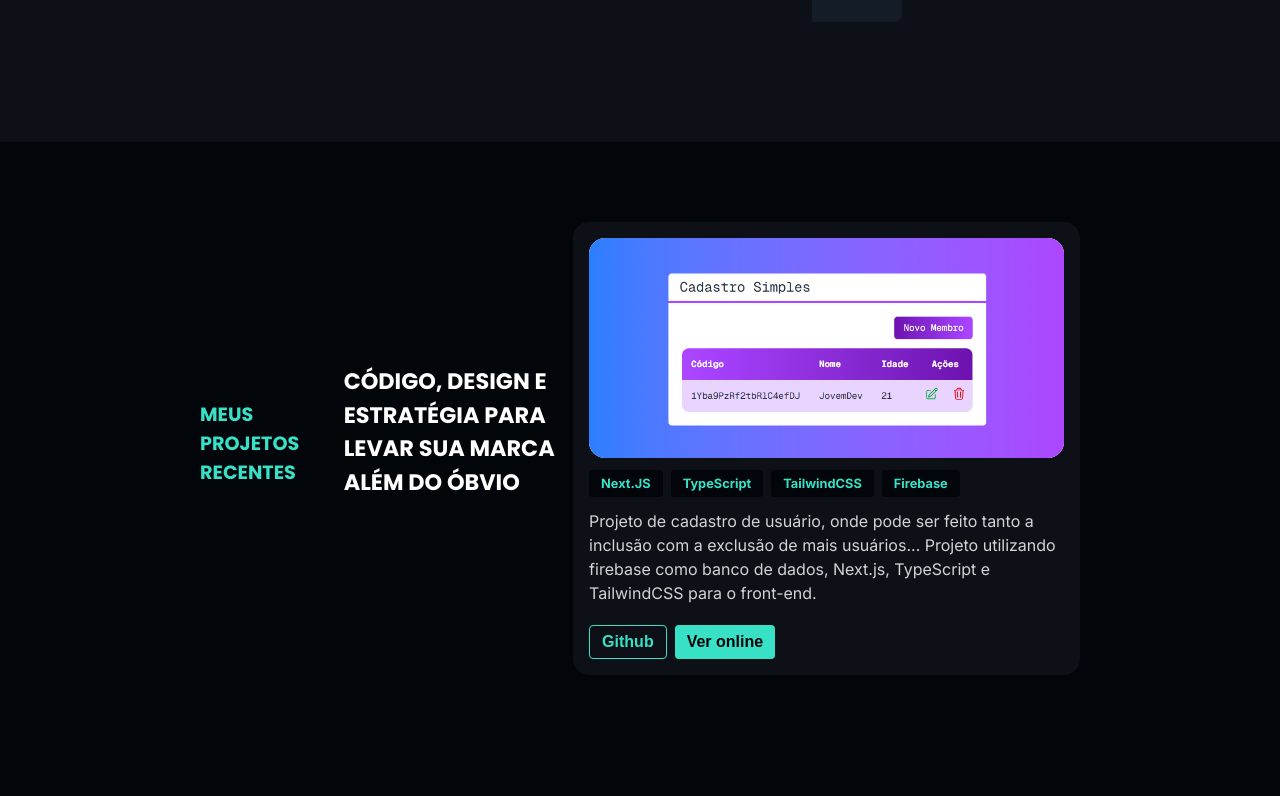
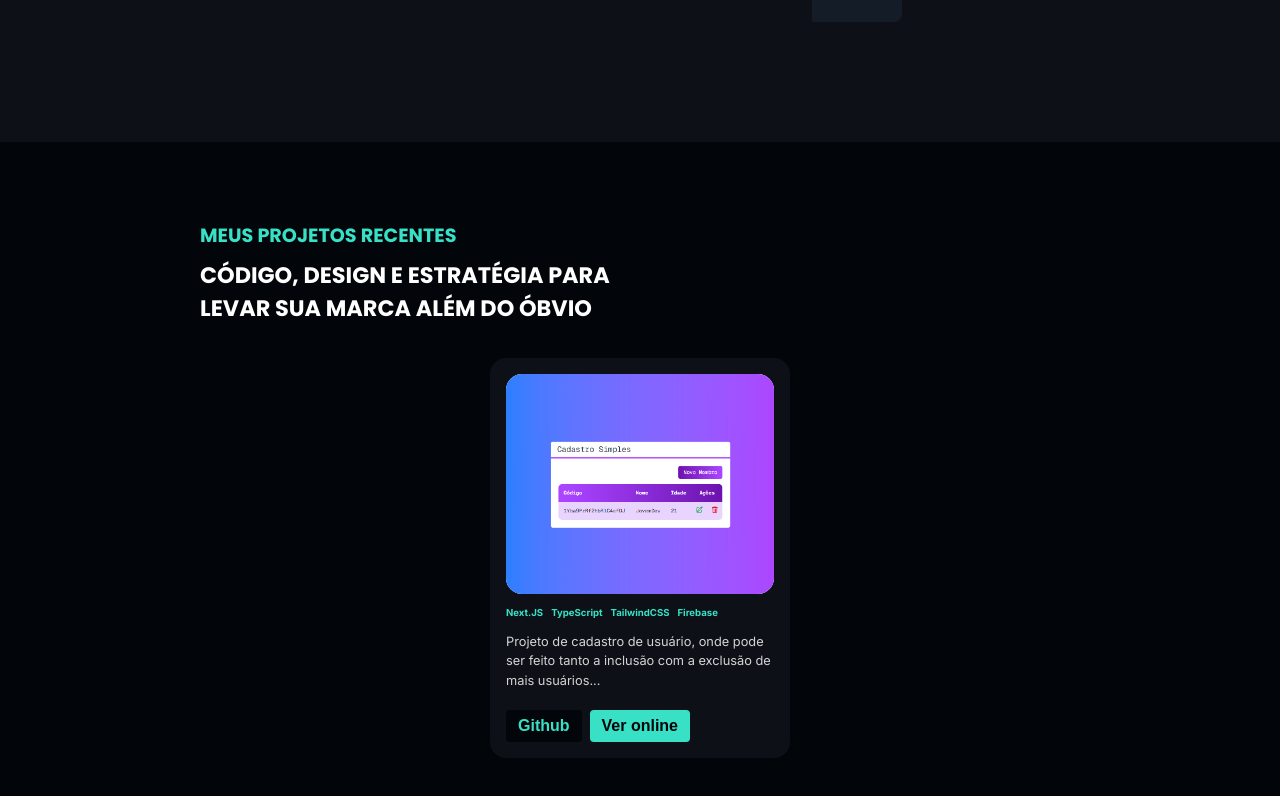
Before and after one commit to VictorPFe/PortfolioJovemDev, a Next.js app: page / in a window 1280 px wide. Shown: the part 2770-3566 px from the top of the page. Before the commit the page ends 3525 px from the top, so only its background shows below. Built offline with nearby package versions, Linux system fonts and the light colour scheme.

Commit message:
Atualização de Projetos

```diff
--- a/src/_components/Projetos.tsx
+++ b/src/_components/Projetos.tsx
@@ -8,7 +8,6 @@ import InicialCadastro from "../../public/images/NextCrud/Inicial.png";
 // import TypeScript from "../../public/tecnologias/TypeScript 1.svg";
 // import TailwindCSS from "../../public/tecnologias/TailwindCSS.svg";
 import Image from "next/image";
-
 
 export function Projetos() {
   // const [activeId, setActiveId] = useState<number | null>(null);
@@ -31,17 +30,22 @@ export function Projetos() {
   // ]
 
   return (
-    <section className="mr-10 ml-10 md:mr-20 md:ml-20 lg:mr-50 lg:ml-50 lg:flex justify-center items-center py-20">
+    <section className="mr-10 ml-10 md:mr-20 md:ml-20 lg:mr-50 lg:ml-50 py-20">
+      <div className="lg:max-w-[1280]">
+        <div>
           <h1 className="text-[#38E1C6] font-bold mb-2 text-[1.2rem]">
             MEUS PROJETOS RECENTES
           </h1>
 
           <h2 className="text-white font-bold mb-8 text-[1.4rem]">
-        CÓDIGO, DESIGN E ESTRATÉGIA PARA <br /> LEVAR SUA MARCA ALÉM DO ÓBVIO
+            CÓDIGO, DESIGN E ESTRATÉGIA PARA <br /> LEVAR SUA MARCA ALÉM DO
+            ÓBVIO
           </h2>
+        </div>
+        {/* Card do Projeto */}
+        <div className="flex justify-center max-w-[1280px] gap-4">
 
-      <div className="bg-[#0D1117] w-full p-4 rounded-2xl overflow-hidden">
-
+          <div className="bg-[#0D1117] p-4 rounded-2xl w-[300px]  overflow-hidden">
             <div className="bg-white w-full h-55 rounded-2xl overflow-hidden relative justify-center items-center flex">
               <Image
                 src={InicialCadastro}
@@ -51,41 +55,48 @@ export function Projetos() {
             </div>
 
             <div className="flex flex-wrap gap-2 my-3">
-          <p className="bg-[#02050A] py-1 px-3 rounded text-[#38E1C6] font-bold text-[0.8rem]">
+              <p className="rounded  text-[#38E1C6] font-bold text-[0.6rem]">
                 Next.JS
               </p>
-          <p className="bg-[#02050A] py-1 px-3 rounded text-[#38E1C6] font-bold text-[0.8rem]">
+              <p className="rounded  text-[#38E1C6] font-bold text-[0.6rem]">
                 TypeScript
               </p>
-          <p className="bg-[#02050A] py-1 px-3 rounded text-[#38E1C6] font-bold text-[0.8rem]">
+              <p className="rounded  text-[#38E1C6] font-bold text-[0.6rem]">
                 TailwindCSS
               </p>
-          <p className="bg-[#02050A] py-1 px-3 rounded text-[#38E1C6] font-bold text-[0.8rem]">
+              <p className="rounded  text-[#38E1C6] font-bold text-[0.6rem]">
                 Firebase
               </p>
             </div>
 
-        <p className="text-[#D3D3D3]">
-          Projeto de cadastro de usuário, onde pode ser feito tanto a inclusão
-          com a exclusão de mais usuários... Projeto utilizando firebase como
-          banco de dados, Next.js, TypeScript e TailwindCSS para o front-end.
+            <p className="text-[#D3D3D3] text-[0.8rem]">
+              Projeto de cadastro de usuário, onde pode ser feito tanto a
+              inclusão com a exclusão de mais usuários...
             </p>
 
             <div className="flex gap-2 mt-5">
-
-          <button className="py-1 px-3 rounded border text-[#38E1C6] font-bold">
+              <button className="py-1 px-3 rounded  bg-[#02050A] text-[#38E1C6] font-bold">
                 <a href="">Github</a>
               </button>
 
               <button className="bg-[#38E1C6] py-1 px-3 rounded text-[#02050A] font-bold">
                 <a href="">Ver online</a>
               </button>
+            </div>
+          </div>
+
+
+
+
 
         </div>
+      </div>
+    </section>
+  );
+}
 
-      </div>
-
-      {/* <div className="grid grid-cols-1 md:grid-cols-2 gap-6">
+{
+  /* <div className="grid grid-cols-1 md:grid-cols-2 gap-6">
         {projetos.map((projeto) => (
           <div
             key={projeto.id}
@@ -128,7 +139,5 @@ export function Projetos() {
           />
           </div>
         ))}
-      </div> */}
-    </section>
-  );
+      </div> */
 }
```
Lines whose indentation alone changed are shown as unchanged.
